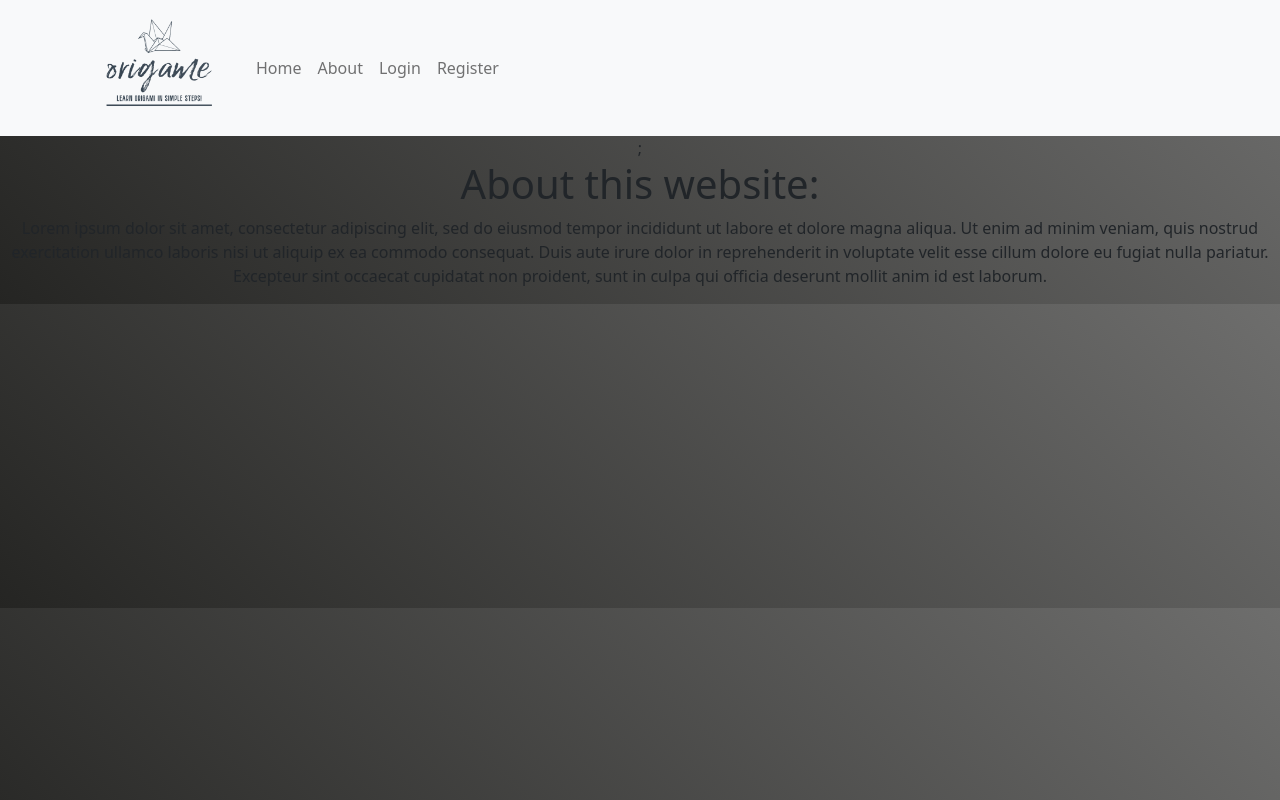
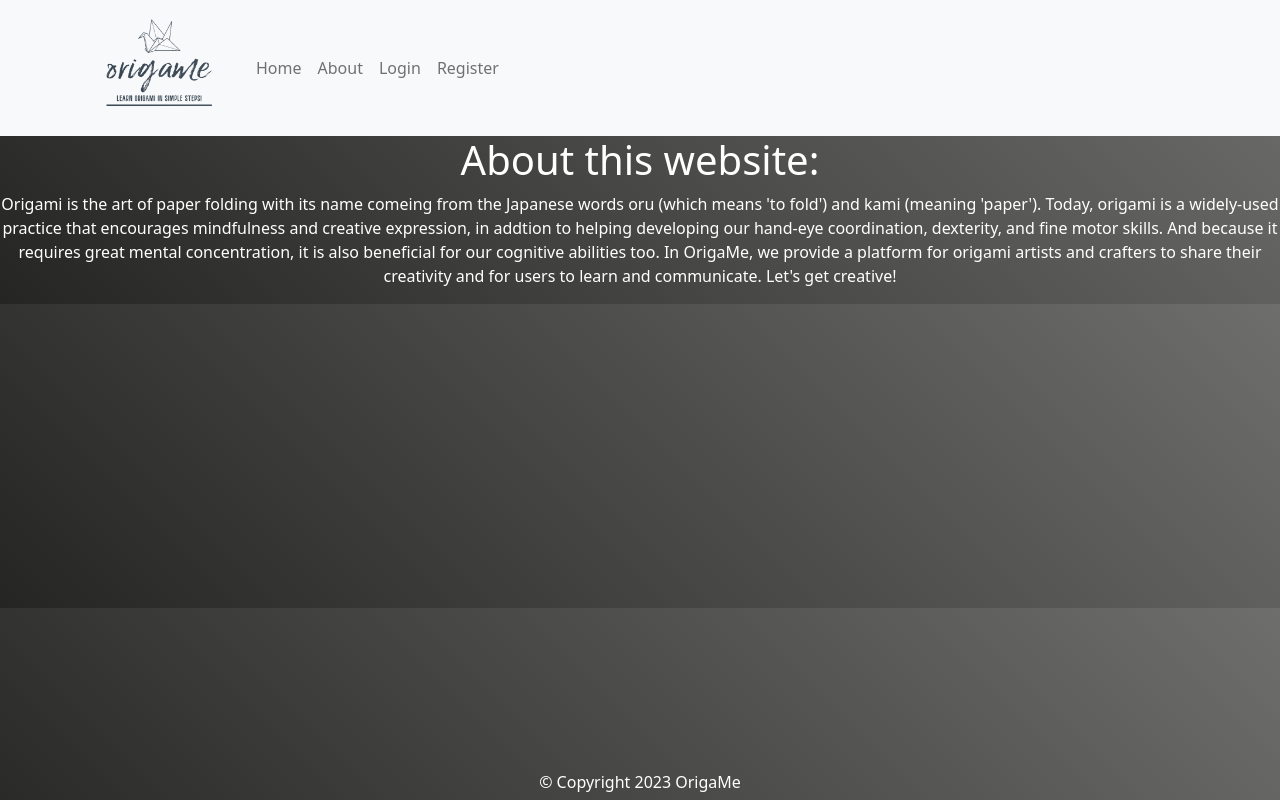
Before and after one commit to fiz232/project_3, a React (Create React App) app in the folder mern-frontend/: page /about in a window 1280 px wide. Built offline with nearby package versions, Linux system fonts and the light colour scheme; no server answers.

Commit message:
about page

```diff
--- a/mern-frontend/src/App.css
+++ b/mern-frontend/src/App.css
@@ -2,37 +2,15 @@
   text-align: center;
 }
 
-.App-logo {
-  height: 40vmin;
-  pointer-events: none;
-}
-
-@media (prefers-reduced-motion: no-preference) {
-  .App-logo {
-    animation: App-logo-spin infinite 20s linear;
-  }
-}
-
-.App-header {
-  background-color: #282c34;
-  min-height: 100vh;
-  display: flex;
-  flex-direction: column;
-  align-items: center;
-  justify-content: center;
-  font-size: calc(10px + 2vmin);
+h6 {
+  position: absolute;
+  left: 0px;
+  bottom: 0px;
+  height: auto;
+  width: 100%;
   color: white;
 }
 
-.App-link {
-  color: #61dafb;
+.about-page {
+  color: white;
 }
-
-@keyframes App-logo-spin {
-  from {
-    transform: rotate(0deg);
-  }
-  to {
-    transform: rotate(360deg);
-  }
-}
--- a/mern-frontend/src/App.js
+++ b/mern-frontend/src/App.js
@@ -1,5 +1,6 @@
 import Header from "./components/header";
 import Main from "./components/main";
+import Footer from "./components/footer";
 import "./App.css";
 import "bootstrap/dist/css/bootstrap.min.css";
 
@@ -10,6 +11,7 @@ function App() {
     <div className="App">
       <Header />
       <Main />
+      <Footer />
     </div>
   );
 }
--- a/mern-frontend/src/components/about.js
+++ b/mern-frontend/src/components/about.js
@@ -1,15 +1,17 @@
 export default function AboutPage() {
   return (
-    <div>
+    <div className="about-page">
       <h1>About this website:</h1>
       <p>
-        Lorem ipsum dolor sit amet, consectetur adipiscing elit, sed do eiusmod
-        tempor incididunt ut labore et dolore magna aliqua. Ut enim ad minim
-        veniam, quis nostrud exercitation ullamco laboris nisi ut aliquip ex ea
-        commodo consequat. Duis aute irure dolor in reprehenderit in voluptate
-        velit esse cillum dolore eu fugiat nulla pariatur. Excepteur sint
-        occaecat cupidatat non proident, sunt in culpa qui officia deserunt
-        mollit anim id est laborum.
+        Origami is the art of paper folding with its name comeing from the
+        Japanese words oru (which means 'to fold') and kami (meaning 'paper').
+        Today, origami is a widely-used practice that encourages mindfulness and
+        creative expression, in addtion to helping developing our hand-eye
+        coordination, dexterity, and fine motor skills. And because it requires
+        great mental concentration, it is also beneficial for our cognitive
+        abilities too. In OrigaMe, we provide a platform for origami artists and
+        crafters to share their creativity and for users to learn and
+        communicate. Let's get creative!
       </p>
     </div>
   );
--- /dev/null
+++ b/mern-frontend/src/components/footer.js
@@ -0,0 +1,3 @@
+export default function Footer() {
+  return <h6>© Copyright 2023 OrigaMe</h6>;
+}
--- a/mern-frontend/src/components/header.js
+++ b/mern-frontend/src/components/header.js
@@ -24,7 +24,6 @@ export default function Header() {
           </Nav>
         </Container>
       </Navbar>
-      ;
     </div>
   );
 }
```
Also changed, not shown: mern-frontend/src/components/display.js (+12 -0 lines).
